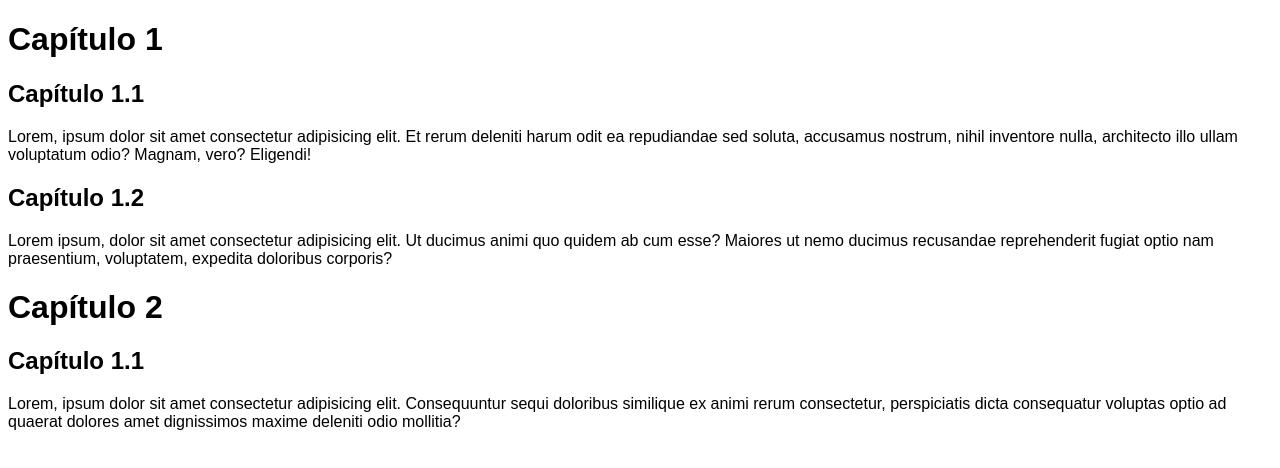
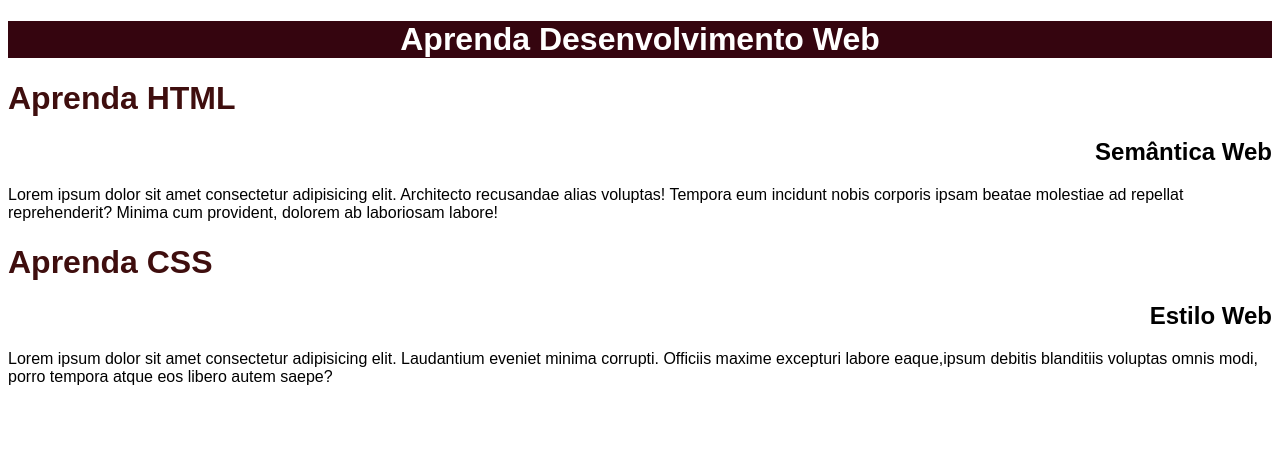
Before and after one commit to LeticiaSiqueirat4857/meusite, a plain HTML site: page index.html in a window 1280 px wide. Drawn offline with Linux system fonts and the light colour scheme.

Commit message:
Add files via upload

```diff
--- /dev/null
+++ b/estilo.css
@@ -0,0 +1,27 @@
+body{
+    font-family: Arial, Helvetica, sans-serif;
+}
+a{
+    font-weight: bold;
+    text-decoration: none;
+    color: rgb(2, 32, 58);
+}
+a:visited {
+    color: black;
+}
+a:hover {
+    text-decoration: underline;
+}
+.especial:hover {
+    color: crimson;
+    background-color: black;
+    text-decoration: none;
+}
+.especial:before {
+    content: '>';
+    font-weight: lighter;
+}
+.especial:after {
+    content: '>';
+    font-weight: lighter;
+}
--- a/index.html
+++ b/index.html
@@ -3,26 +3,20 @@
 <head>
     <meta charset="UTF-8">
     <meta name="viewport" content="width=device-width, initial-scale=1.0">
-    <title>CSS inline</title>
+    <title>Document</title>
+    <link rel="stylesheet" href="style.css">
 </head>
-<body style="font-family: sans-serif;">
-
-    <h1 style="color: navy,cornflowerblue">Capítulo 1</h1>
-
-<h2>Capítulo 1.1</h2>
-<p>Lorem, ipsum dolor sit amet consectetur adipisicing elit.
-Et rerum deleniti harum odit ea repudiandae sed soluta, accusamus nostrum, nihil inventore nulla,
-architecto illo ullam voluptatum odio? Magnam, vero? Eligendi!</p>
-
-<h2>Capítulo 1.2</h2>
-<p>Lorem ipsum, dolor sit amet consectetur adipisicing elit. Ut ducimus animi quo quidem ab cum esse?
- Maiores ut nemo ducimus recusandae reprehenderit fugiat optio nam praesentium,
-voluptatem, expedita doloribus corporis?</p>
-
-<h1>Capítulo 2</h1>
-<h2>Capítulo 1.1</h2>
-<p>Lorem, ipsum dolor sit amet consectetur adipisicing elit. Consequuntur sequi doloribus similique ex animi rerum consectetur,
- perspiciatis dicta consequatur voluptas optio ad quaerat dolores amet dignissimos maxime deleniti odio mollitia?</p>
-
+<body>
+    <h1 id="título-principal">Aprenda Desenvolvimento Web</h1>
+    <h1>Aprenda HTML</h1>
+    <h2 class="topico">Semântica Web</h2>
+<p>Lorem ipsum dolor sit amet consectetur adipisicing elit. Architecto recusandae alias voluptas!
+Tempora eum incidunt nobis corporis ipsam beatae molestiae ad repellat reprehenderit? Minima cum provident,
+dolorem ab laboriosam labore!</p>
+<h1>Aprenda CSS</h1>
+<h2 class="topico">Estilo Web</h2>
+<p>Lorem ipsum dolor sit amet consectetur adipisicing elit. Laudantium eveniet minima corrupti.
+Officiis maxime excepturi labore eaque,ipsum debitis blanditiis voluptas omnis modi,
+porro tempora atque eos libero autem saepe?</p>
 </body>
 </html>
--- a/style.css
+++ b/style.css
@@ -1,21 +1,22 @@
-/* estilos gerais para minha página*/
-body{
-    background-color: rgb(255, 255, 255);
-    color: aliceblue;
+body {
+    font-family: Arial, Helvetica, sans-serif;
+}
+h1{
+    font-size: 2em;
+    color: rgb(63, 14, 14);
+}
 
-    /* muda a cor do fundo*/
-color :rgb(0, 0, 0);
-
-/*tudo que tiver a etiqueta (tag) h1 vai ter essa cor*/
-font-family: 'Segoe UI', Tahoma, Geneva, Verdana, sans-serif;
-
-/* troca a fonte para a que eu escolhi*/
+h2 {
+     color: rgb(0, 0, 0);
 }
-button {
-    color :rgb(154, 222, 231);
-    background-color: white; /* troca a cor de fundo*/
+#título-principal {
+    background-color: rgb(53, 5, 15);
+    color: rgb(255, 255, 255);
+    text-align: center;
 }
-img{
-    width: 200px; ; /* em inglês significa largura */
-    height: px; ; /* em inglês significa altura*/
+.topico {
+    text-align: right;
 }
+.texto {
+text-justify: var(background-color);
+}
```
Also changed, not shown: index2.html (added, +16 -0 lines), pseudo.html (added, +18 -0 lines).
